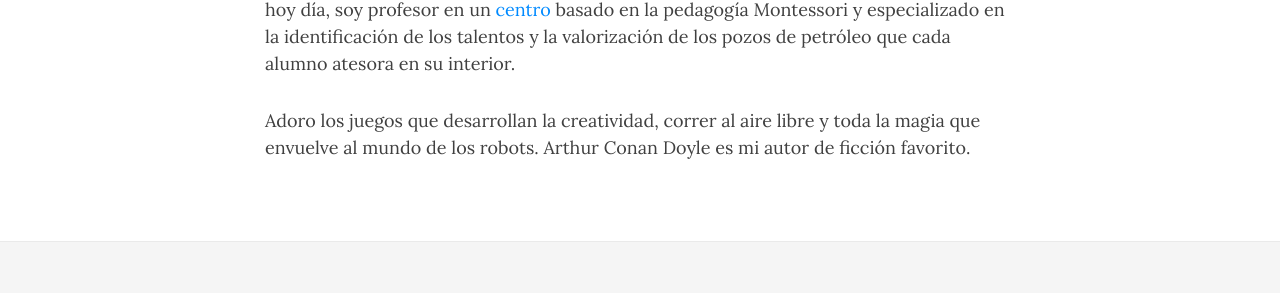
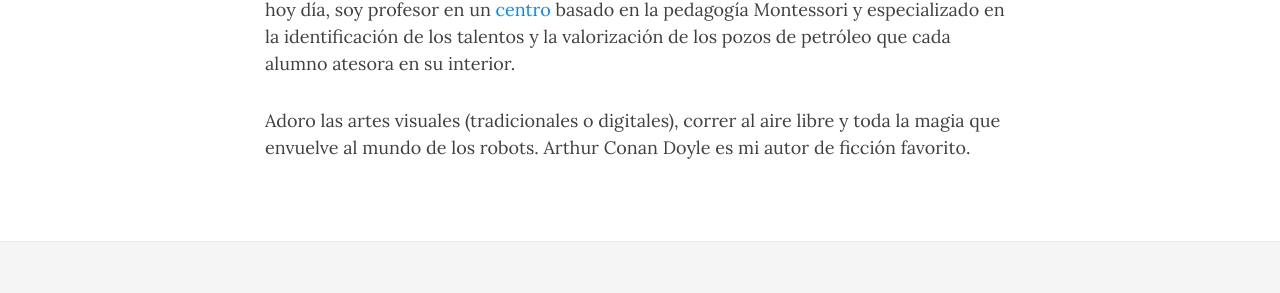
Before and after one commit to joseleo/joseleo.github.io, a Jekyll site: the page built from aboutme.md, in a window 1280 px wide. Shown: the part 419-712 px from the top of the page. Built offline with Jekyll 4.4.1, drawn with Linux system fonts in a browser that asks for light colours; nearby versions of some CDN libraries.

Commit message:
Update aboutme.md

```diff
--- a/aboutme.md
+++ b/aboutme.md
@@ -6,4 +6,4 @@ subtitle: Acompaño a estudiantes de todas las edades en su primer acercamiento
 
 Me llamo Jose. Soy un ingeniero químico y programador que encontró su camino como docente en **materias STEM**. Después de trabajar para distintas instituciones educativas, hoy día, soy profesor en un [centro](http://nativo-digital.es) basado en la pedagogía Montessori y especializado en la identificación de los talentos y la valorización de los pozos de petróleo que cada alumno atesora en su interior.
 
-Adoro los juegos que desarrollan la creatividad, correr al aire libre y toda la magia que envuelve al mundo de los robots. Arthur Conan Doyle es mi autor de ficción favorito.
+Adoro las artes visuales (tradicionales o digitales), correr al aire libre y toda la magia que envuelve al mundo de los robots. Arthur Conan Doyle es mi autor de ficción favorito.
```
